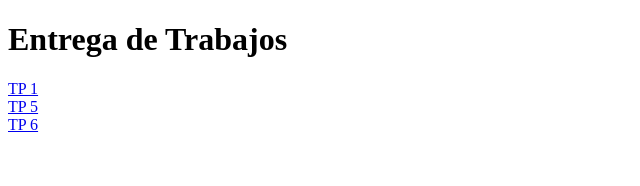
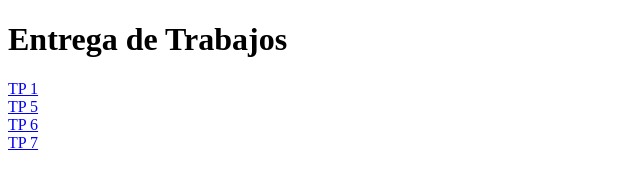
Before and after one commit to Nefastium/plataformas-moviles-entregas, a plain HTML site: page index.html in a window 1280 px wide. Shown: the full height of the page, 0-640 px from the left. Drawn offline with Linux system fonts and the light colour scheme.

Commit message:
Update index.html

```diff
--- a/index.html
+++ b/index.html
@@ -13,5 +13,7 @@
     <a href="tp-5/">TP 5</a>
     <br>
     <a href="tp-6/">TP 6</a>
+    <br>
+    <a href="tp-7/">TP 7</a>
 </body>
 </html>
```
